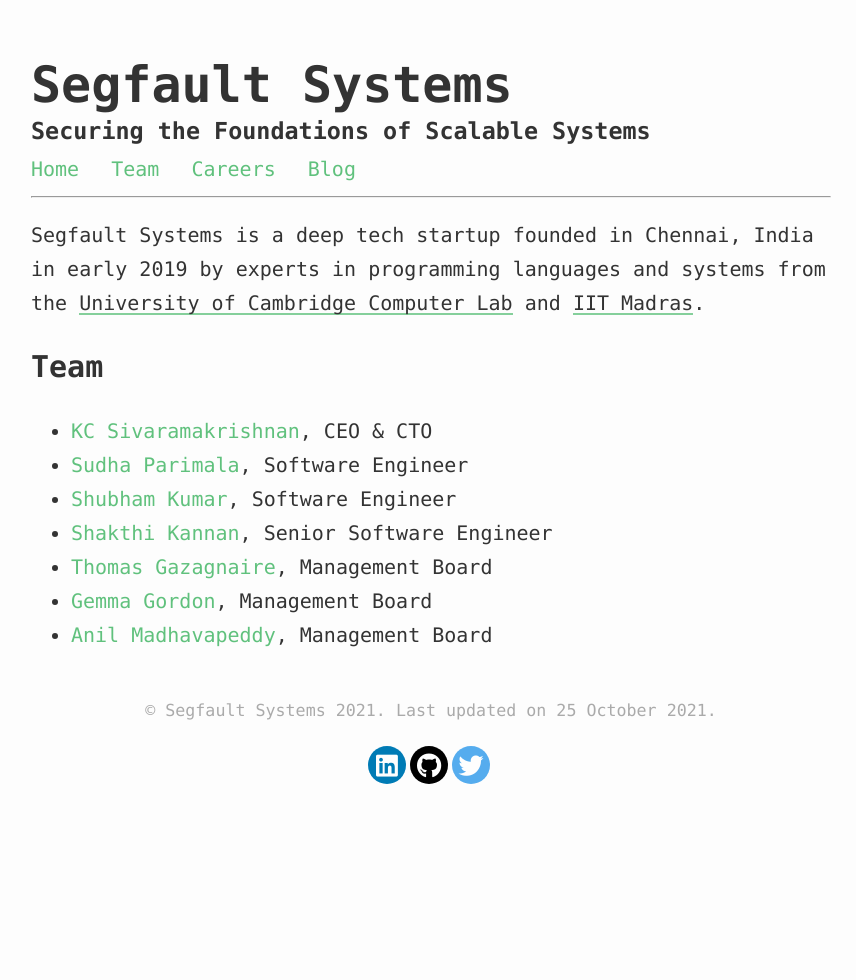
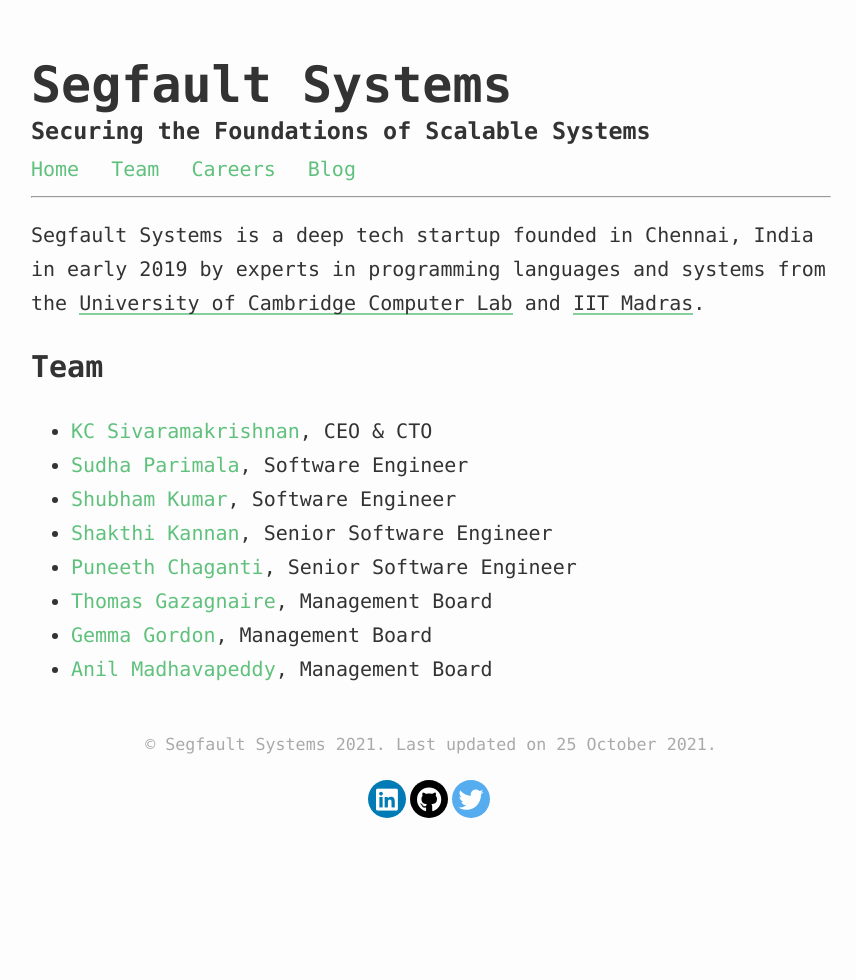
Before and after one commit to segfaultsystems/segfaultsystems.github.io, a Jekyll site: the page built from _pages/team.md, in a window 1280 px wide. Shown: the whole page, without its empty margins (209-1065 px from the left). Built offline with Jekyll 4.4.1, drawn with Linux system fonts in a browser that asks for light colours; nearby versions of some CDN libraries.

Commit message:
Add Puneeth to the team

```diff
--- a/_pages/team.md
+++ b/_pages/team.md
@@ -16,6 +16,7 @@ Madras](https://www.cse.iitm.ac.in/).
 * [Sudha Parimala](https://www.linkedin.com/in/sudha247/?originalSubdomain=in), Software Engineer
 * [Shubham Kumar](https://www.linkedin.com/in/shubham-kumar-659b2297/), Software Engineer
 * [Shakthi Kannan](http://www.shakthimaan.com/), Senior Software Engineer
+* [Puneeth Chaganti](https://punchagan.muse-amuse.in/), Senior Software Engineer
 * [Thomas Gazagnaire](http://gazagnaire.org/), Management Board
 * [Gemma Gordon](https://conf.researchr.org/profile/conf/gemmagordon), Management Board
 * [Anil Madhavapeddy](https://www.linkedin.com/in/anilmadhavapeddy/), Management Board
```
